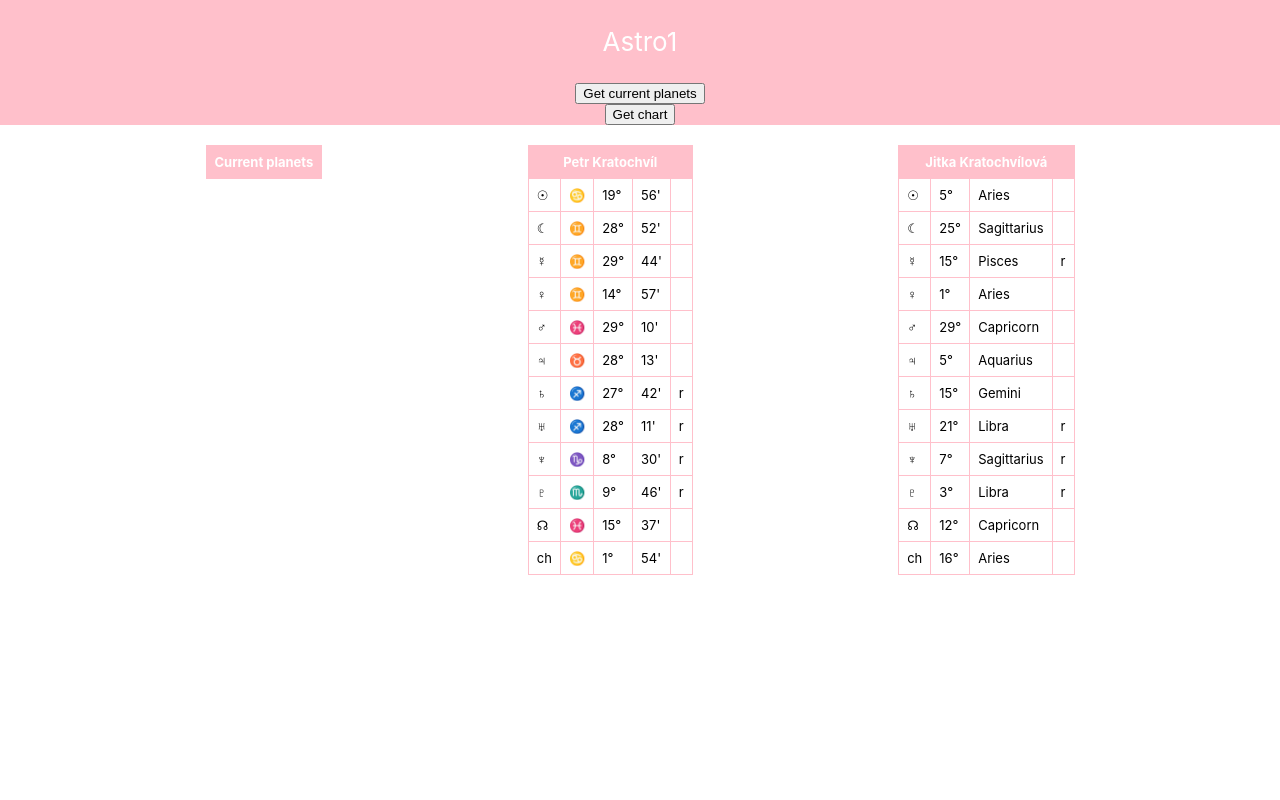
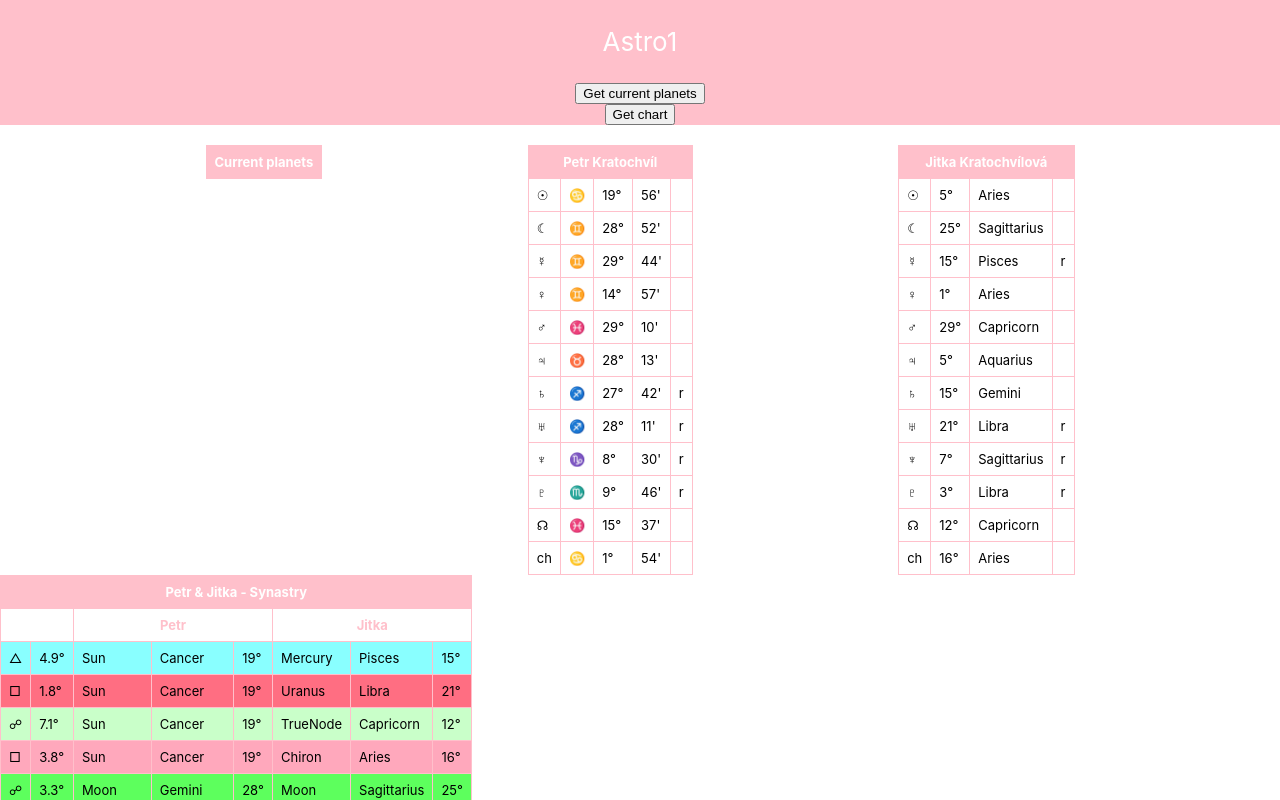
Before and after one commit to petr-kratochvil/astro1, a React (Create React App) app: page / in a window 1280 px wide. Shown: the top 800 px of the page. Built offline with nearby package versions, Linux system fonts and the light colour scheme.

Commit message:
compute and display aspects

```diff
--- a/src/App.css
+++ b/src/App.css
@@ -45,3 +45,9 @@
   font-weight: bold;
   text-align: center;
 }
+
+.MyTableSubHeading {
+  color: pink;
+  font-weight: bold;
+  text-align: center;
+}
--- a/src/App.js
+++ b/src/App.js
@@ -2,6 +2,8 @@ import axios from "axios";
 import React from "react";
 
 import './App.css';
+import { getAspects } from "./aspects";
+import AspectTable from "./AspectTable";
 import ChartTable from "./ChartTable";
 import constants from "./constants";
 
@@ -51,6 +53,8 @@ function App() {
     });
   }
 
+  const aspects = getAspects(constants.chartDataPetr, constants.chartDataJitka);
+
   const chartStyleP = {
     useSignSymbols: true,
     useSignText: false,
@@ -89,6 +93,7 @@ function App() {
         <ChartTable chart={constants.chartDataPetr} title="Petr Kratochvíl" style={chartStyleP} />
         <ChartTable chart={constants.chartDataJitka} title="Jitka Kratochvílová" style={chartStyleJ} />
       </div>
+      <AspectTable aspectChart={aspects} title="Petr & Jitka - Synastry" name1="Petr" name2="Jitka" />
       <div id="chartElement" style={{margin: '20px'}}></div>
     </div>
   );
--- /dev/null
+++ b/src/AspectTable.js
@@ -0,0 +1,86 @@
+import { aspectSymbols, planetSymbols, signSymbols } from "./constants";
+
+const defaultStyle = {
+  useSignSymbols: false,
+  usePlanetSymbols: false,
+  useAspectSymbols: true,
+  useSignText: true,
+  signSymbolFirst: true,
+  degreesFirst: false,
+  showMinutes: true,
+};
+
+export default function AspectTable({aspectChart, title, style={}, name1='chart 1', name2='chart 2'}) {
+  const usedStyle = {...defaultStyle, ...style};
+
+  const formatSign = (sign) => {
+    const symbol = usedStyle.useSignSymbols? signSymbols[sign] : '';
+    const text = usedStyle.useSignText ? sign: '';
+    const space = usedStyle.useSignSymbols && usedStyle.useSignText ? ' ' : '';
+    if (usedStyle.signSymbolFirst) {
+      return symbol + space + text;
+    }
+    return text + space + symbol;
+  };
+
+  const formatPlanet = (planet) => {
+    return usedStyle.usePlanetSymbols? planetSymbols[planet] : planet;
+  }
+
+  const formatAspect = (aspect) => {
+    return usedStyle.useAspectSymbols? aspectSymbols[aspect] : aspect;
+  }
+
+  const aspectColor = (aspect) => {
+    let color = {r: 255, g: 255, b: 255};
+    switch (aspect.aspect) {
+      case 'Conjunction': color = {r: 255, g: 255, b: 0}; break;
+      case 'Opposition': color = {r: 0, g: 255, b: 0}; break;
+      case 'Trine': color = {r: 0, g: 170, b: 255}; break;
+      case 'Square': color = {r: 255, g: 60, b: 80}; break;
+      case 'Sextile': color = {r: 90, g: 150, b: 255}; break;
+    }
+    const lighten = (Math.min(aspect.orb, 8) / 8) * 225;
+    color = {
+      r: Math.min(255, color.r + lighten),
+      g: Math.min(255, color.g + lighten),
+      b: Math.min(color.b + lighten)
+    };
+    return 'rgb(' + color.r + ',' + color.g + ',' + color.b + ')';
+  }
+
+  const sign = (a) => formatSign(a.sign);
+  const degrees = (a) => a.degrees + '°';
+  const secondField = usedStyle.degreesFirst? degrees: sign;
+  const thirdField = usedStyle.degreesFirst? sign: degrees;
+
+  return (
+
+        <div>
+          <table className="MyTable">
+            <tbody>
+              <tr>
+                <td className="MyTableHeading" colSpan="8">{title}</td>
+              </tr>
+              <tr>
+                <td colSpan="2"></td>
+                <td className="MyTableSubHeading" colSpan="3">{name1}</td>
+                <td className="MyTableSubHeading" colSpan="3">{name2}</td>
+              </tr>
+              {aspectChart.map(a =>
+                <tr key={a.aspect + a.planet1.name + a.planet2.name} style={{backgroundColor: aspectColor(a)}}>
+                  <td className="AspectTable-Aspect">{formatAspect(a.aspect)}</td>
+                  <td>{a.orb.toFixed(1)}°</td>
+                  <td>{formatPlanet(a.planet1.name)}</td>
+                  <td>{secondField(a.planet1)}</td>
+                  <td>{thirdField(a.planet1)}</td>
+                  <td>{formatPlanet(a.planet2.name)}</td>
+                  <td>{secondField(a.planet2)}</td>
+                  <td>{thirdField(a.planet2)}</td>
+                </tr>)}
+            </tbody>
+          </table>
+        </div>
+
+  );
+}
--- /dev/null
+++ b/src/aspects.js
@@ -0,0 +1,69 @@
+import { signPositions } from "./constants"
+
+const degPosition = (planet) => {
+  return signPositions[planet.sign] + planet.degrees +
+    (planet.minutes ?? 0) / 60 + (planet.seconds ?? 0) / 3600;
+}
+
+const orb = {
+  conjunction: 10,
+  opposition: 8,
+  square: 5,
+  trine: 5,
+  sextile: 3
+}
+
+export const getAspects = (chart1, chart2) => {
+  const aspects = [];
+  for (let i = 0; i < chart1.length; i++) {
+    for (let j = 0; j < chart2.length; j++) {
+      const diff = Math.abs(degPosition(chart1[i]) - degPosition(chart2[j]));
+      const conOrb = Math.abs(diff);
+      if (conOrb < orb.conjunction) {
+        aspects.push({
+          aspect: 'Conjunction',
+          orb: conOrb,
+          planet1: chart1[i],
+          planet2: chart2[j],
+        })
+      }
+      const opOrb = Math.abs(diff - 180);
+      if (opOrb < orb.opposition) {
+        aspects.push({
+          aspect: 'Opposition',
+          orb: opOrb,
+          planet1: chart1[i],
+          planet2: chart2[j],
+        })
+      }
+      const sqOrb = Math.min(Math.abs(diff - 90), Math.abs(diff - 270));
+      if (sqOrb < orb.square) {
+        aspects.push({
+          aspect: 'Square',
+          orb: sqOrb,
+          planet1: chart1[i],
+          planet2: chart2[j],
+        })
+      }
+      const trOrb = Math.min(Math.abs(diff - 120), Math.abs(diff - 240));
+      if (trOrb < orb.trine) {
+        aspects.push({
+          aspect: 'Trine',
+          orb: trOrb,
+          planet1: chart1[i],
+          planet2: chart2[j],
+        })
+      }
+      const sexOrb = Math.min(Math.abs(diff - 60), Math.abs(diff - 300));
+      if (sexOrb < orb.sextile) {
+        aspects.push({
+          aspect: 'Sextile',
+          orb: sexOrb,
+          planet1: chart1[i],
+          planet2: chart2[j],
+        })
+      }
+    }
+  }
+  return aspects;
+}
--- a/src/constants.js
+++ b/src/constants.js
@@ -89,5 +89,9 @@ export const signPositions = {
   "Libra": 180, "Scorpio": 210, "Sagittarius": 240, "Capricorn": 270, "Aquarius": 300, "Pisces": 330,
 }
 
+export const aspectSymbols = {
+  "Conjunction": "☌", "Opposition": "☍", "Square": "□", "Trine": "△", "Sextile": "✶"
+}
+
 const constants = {currentPlanetsConst, getChartUrl, getPlanetsUrl, chartDataPetr, chartDataJitka, signSymbols};
 export default constants;
```
